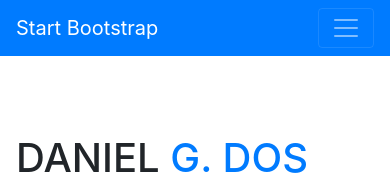
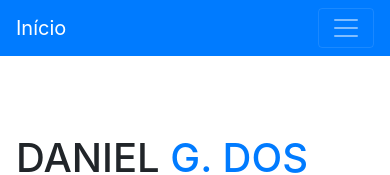
Before and after one commit to danielgoncalves2023/Site-CV, a website with bundled scripts: page index.html in a window 390 px wide. Shown: the top 175 px of the page. Built offline with nearby package versions, Linux system fonts and the light colour scheme; a web font is replaced by a local one.

Commit message:
Nome barra navegação dispositivo móvel

```diff
--- a/index.html
+++ b/index.html
@@ -27,7 +27,7 @@
   <body id="page-top">
     <nav class="navbar navbar-expand-lg navbar-dark bg-primary fixed-top" id="sideNav">
       <a class="navbar-brand js-scroll-trigger" href="#page-top">
-        <span class="d-block d-lg-none">Start Bootstrap</span>
+        <span class="d-block d-lg-none">Início</span>
         <span class="d-none d-lg-block">
           <img class="img-fluid img-profile rounded-circle mx-auto mb-2" src="img/profile.jpg" alt="">
         </span>
```
